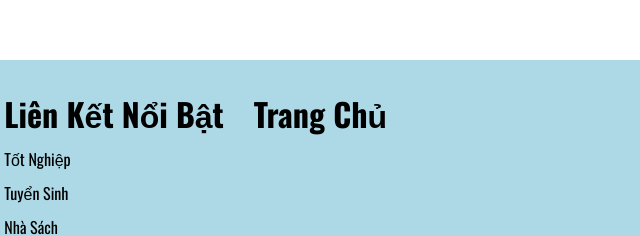
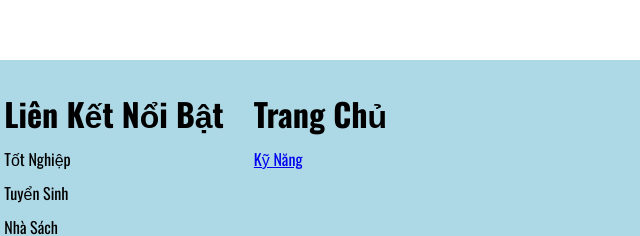
Before and after one commit to minhhoangg1911/minhhoangg1911.github.io, a plain HTML site: page index.html in a window 1280 px wide. Shown: the part 3928-4164 px from the top of the page, 352-992 px from the left. Drawn offline with nearby package versions, Linux system fonts and the light colour scheme.

Commit message:
Update index.html

```diff
--- a/index.html
+++ b/index.html
@@ -249,7 +249,7 @@
       </div>
       <div class="contact-1">
         <h1>Trang Chủ</h1>
-        <a></a>
+        <a href="index2.html">Kỹ Năng</a>
         <a></a>
         <a></a>
         <a></a>
```
